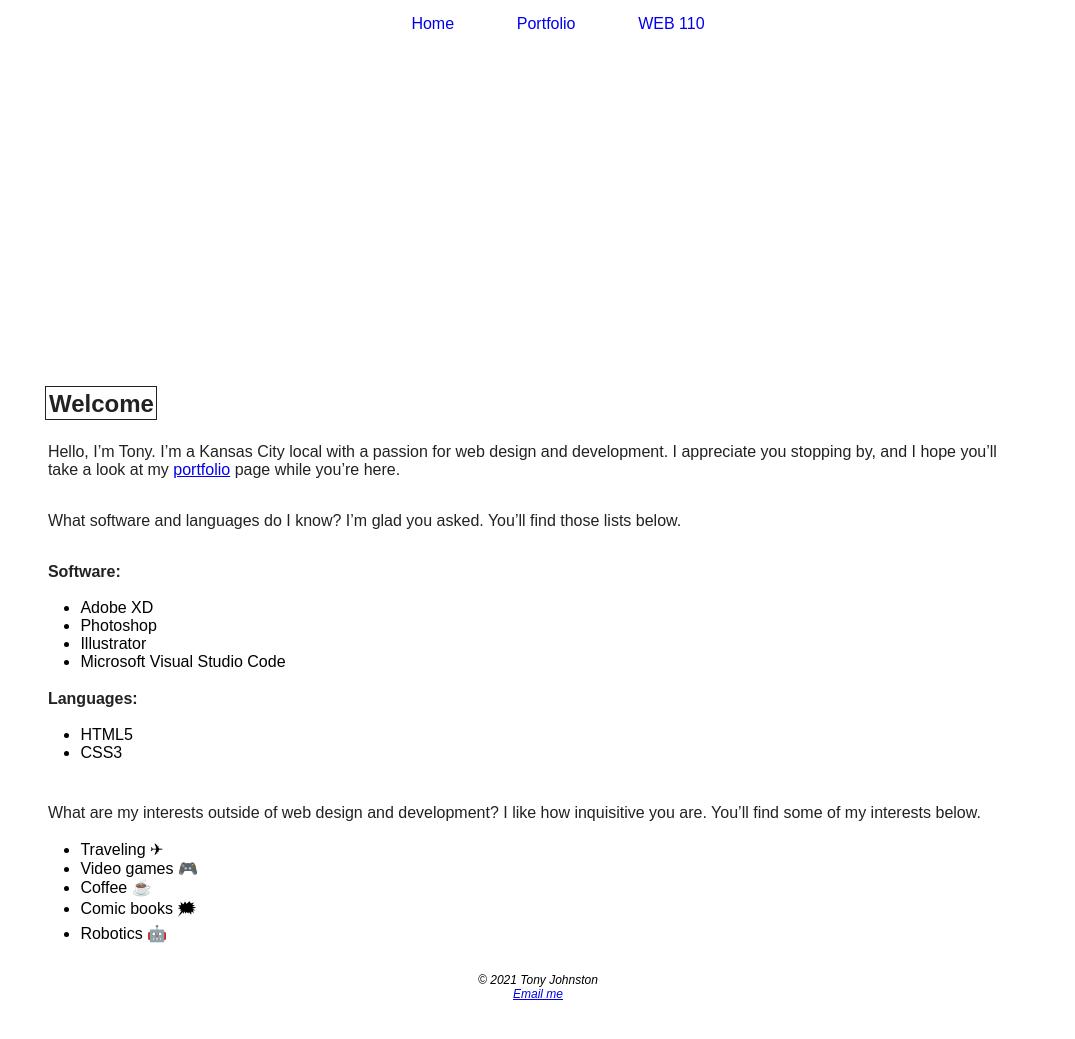
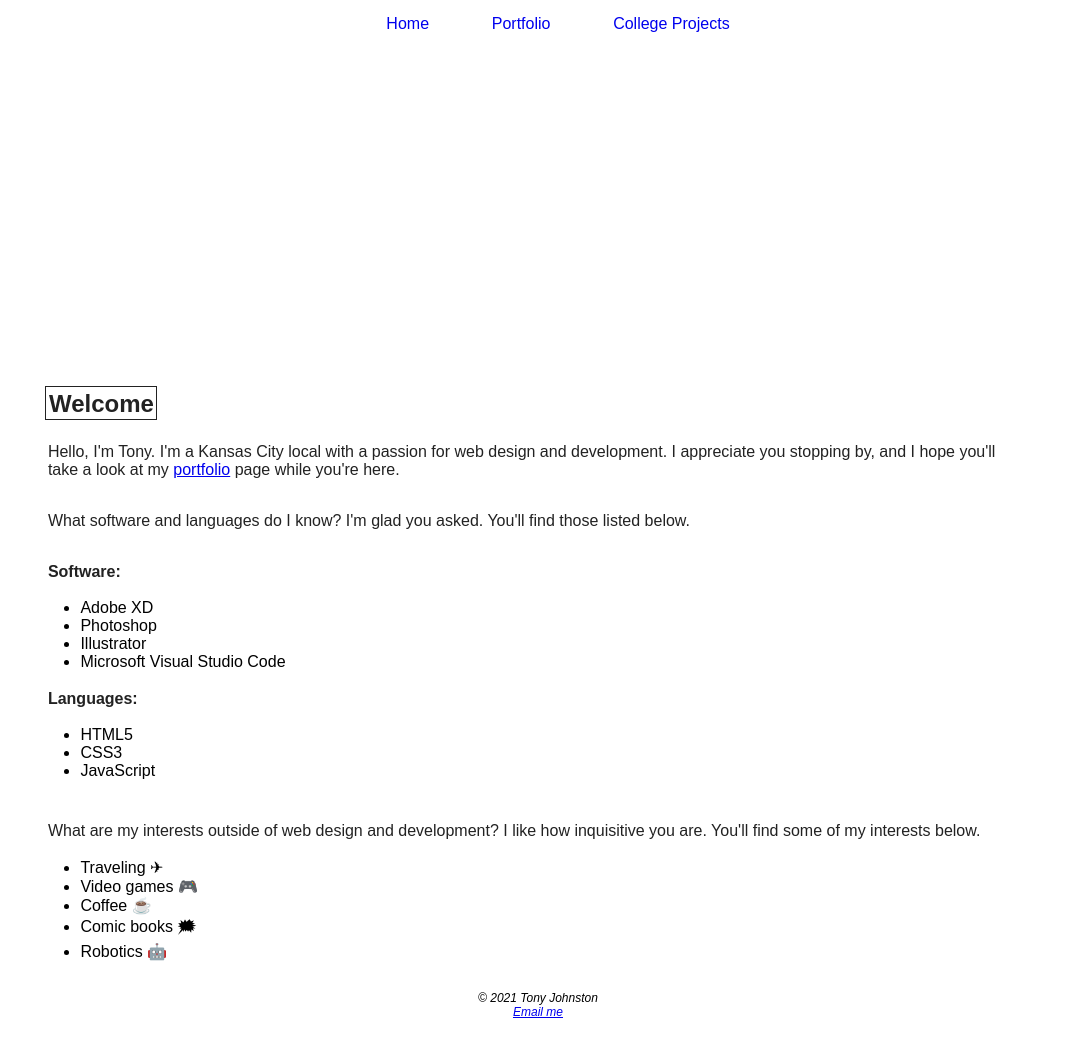
Before and after one commit to MrTonyJohns/portfolio, a plain HTML site: page index.html in a window 1280 px wide. Shown: the part 46-1085 px from the top of the page, without its empty margins (102-1177 px from the left). Drawn offline with Linux system fonts and the light colour scheme.

Commit message:
Update index.html

```diff
--- a/index.html
+++ b/index.html
@@ -1,7 +1,7 @@
 <!DOCTYPE html>
 <html lang="en">
   <head>
-    <title>Midterm Project</title>
+    <title>Tony Johnston</title>
     <meta charset="utf-8" />
     <link rel="stylesheet" href="styles.css" />
     <link rel="icon" href="favicon.ico" type="image/ico" />
@@ -15,7 +15,7 @@
         <ul>
           <li><a href="index.html">Home</a></li>
           <li><a href="portfolio.html">Portfolio</a></li>
-          <li><a href="courseobjectives.html">WEB 110</a></li>
+          <li><a href="collegeprojects">College Projects</a></li>
         </ul>
       </nav>
       <div id="homehero"></div>
@@ -27,15 +27,15 @@
         <br />
         <div>
           <p>
-            Hello, I’m Tony. I’m a Kansas City local with a passion for web
+            Hello, I'm Tony. I'm a Kansas City local with a passion for web
             design and development. I appreciate you stopping by, and I hope
-            you’ll take a look at my <a href="portfolio.html">portfolio</a> page
-            while you’re here.
+            you'll take a look at my <a href="portfolio.html">portfolio</a> page
+            while you're here.
           </p>
           <br />
           <p>
-            What software and languages do I know? I’m glad you asked. You’ll
-            find those lists below.
+            What software and languages do I know? I'm glad you asked. You'll
+            find those listed below.
           </p>
           <br />
           <h4>Software:</h4>
@@ -49,11 +49,12 @@
           <ul>
             <li>HTML5</li>
             <li>CSS3</li>
+            <li>JavaScript</li>
           </ul>
           <br />
           <p>
             What are my interests outside of web design and development? I like
-            how inquisitive you are. You’ll find some of my interests below.
+            how inquisitive you are. You'll find some of my interests below.
           </p>
           <ul>
             <li>Traveling &#9992;</li>
```
